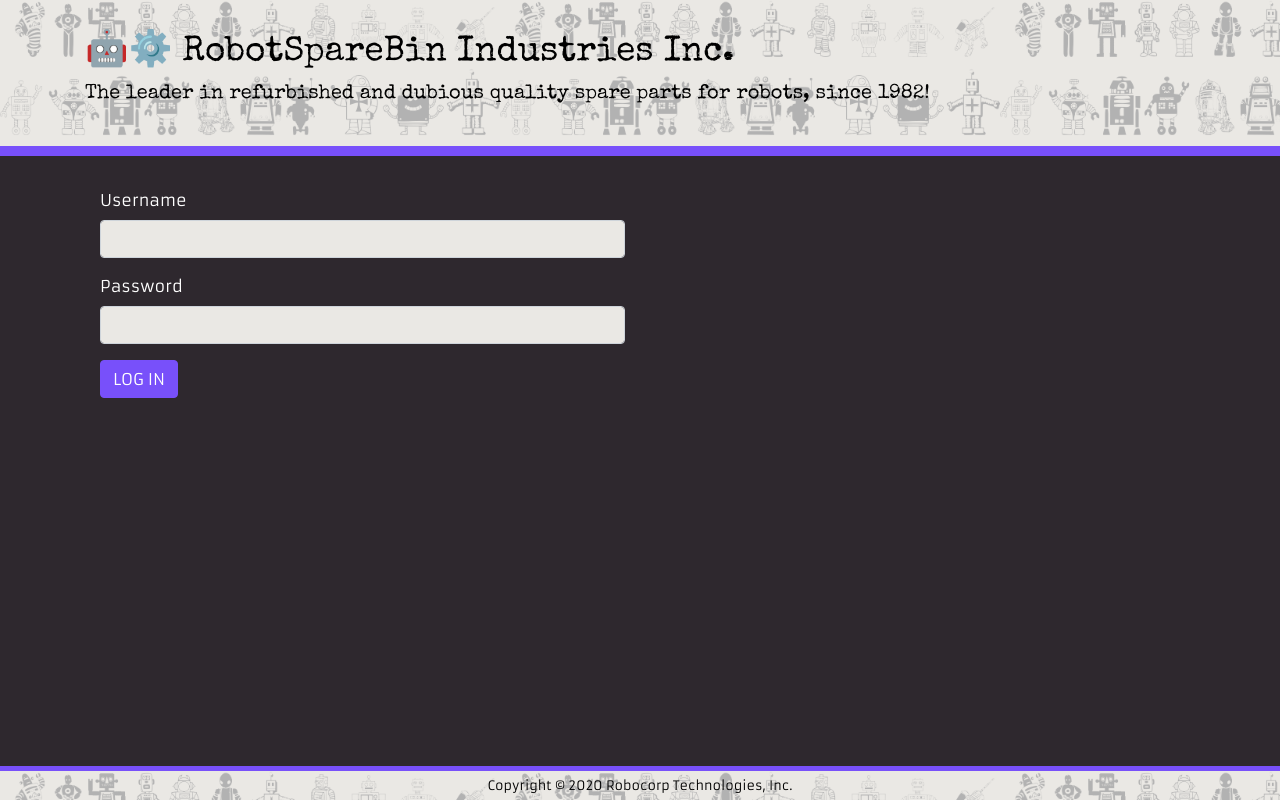
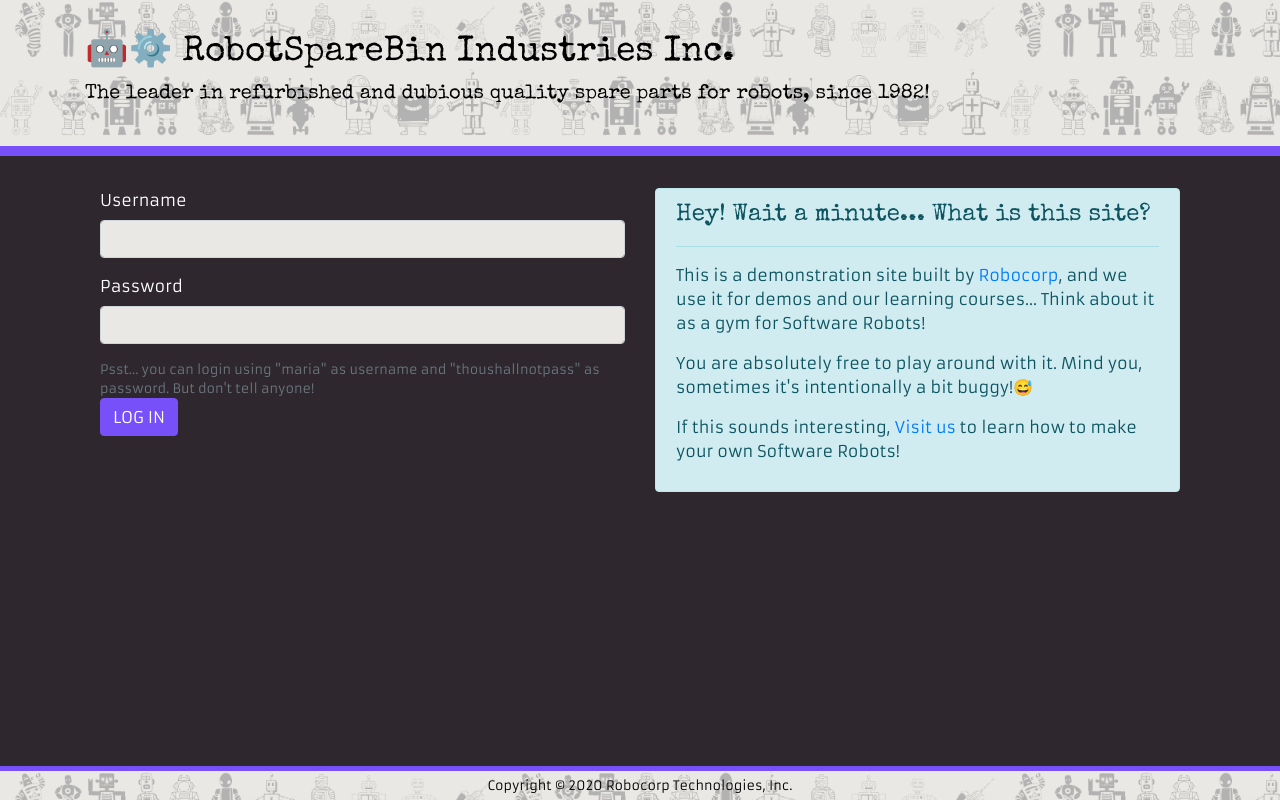
Before and after one commit to robocorp/rsb-intranet, a React (Create React App) app: page / in a window 1280 px wide. Built offline with nearby package versions, Linux system fonts and the light colour scheme.

Commit message:
Add explanation and some styles

```diff
--- a/src/components/Login.js
+++ b/src/components/Login.js
@@ -34,12 +34,41 @@
                 className="form-control"
               />
             </div>
+            <small id="passwordHelpBlock" class="form-text text-muted">
+              Psst... you can login using "maria" as username and
+              "thoushallnotpass" as password. But don't tell anyone!
+            </small>
             <button type="submit" className="btn btn-primary">
               Log in
             </button>
           </form>
         </div>
-        <div className="col-sm"></div>
+        <div className="col-sm">
+          <div className="alert  alert-info" role="alert">
+            <h4>Hey! Wait a minute... What is this site?</h4>
+            <hr></hr>
+            <p>
+              This is a demonstration site built by {}
+              <a href="https://www.robocorp.com">Robocorp</a>, and we use it for
+              demos and our learning courses... Think about it as a gym for
+              Software Robots!
+            </p>
+
+            <p>
+              You are absolutely free to play around with it. Mind you,
+              sometimes it's intentionally a bit buggy!
+              <span role="img" aria-label="sweating smily face emoticon">
+                😅
+              </span>
+            </p>
+
+            <p>
+              If this sounds interesting,{' '}
+              <a href="https://hub.robocorp.com">Visit us</a> to learn how to
+              make your own Software Robots!
+            </p>
+          </div>
+        </div>
       </div>
     </div>
   )
--- a/src/components/SalesEntries.js
+++ b/src/components/SalesEntries.js
@@ -50,12 +50,15 @@
           </thead>
           <tbody>{salesEntryElements}</tbody>
         </table>
+
+        <div className="btn-group d-flex" role="group" aria-label="Operations">
           <ViewPerformanceButton
             handleSubmit={handleSubmit}
             showPerformance={showPerformance}
           />
           &nbsp;
           <DeleteAllSalesEntriesButton onClick={onDeleteAllSalesEntries} />
+        </div>
       </>
     )
   }
@@ -99,7 +102,11 @@
   const label = showPerformance ? 'Hide performance' : 'Show performance'
 
   return (
-    <button onClick={handleSubmit} type="submit" className="btn btn-secondary">
+    <button
+      onClick={handleSubmit}
+      type="submit"
+      className="btn btn-info btn-secondary"
+    >
       {label}
     </button>
   )
@@ -107,7 +114,11 @@
 
 function DeleteAllSalesEntriesButton({onClick}) {
   return (
-    <button onClick={onClick} type="submit" className="btn btn-secondary">
+    <button
+      onClick={onClick}
+      type="submit"
+      className="btn btn-danger btn-secondary"
+    >
       Delete all sales entries
     </button>
   )
```
Lines whose indentation alone changed are shown as unchanged.
